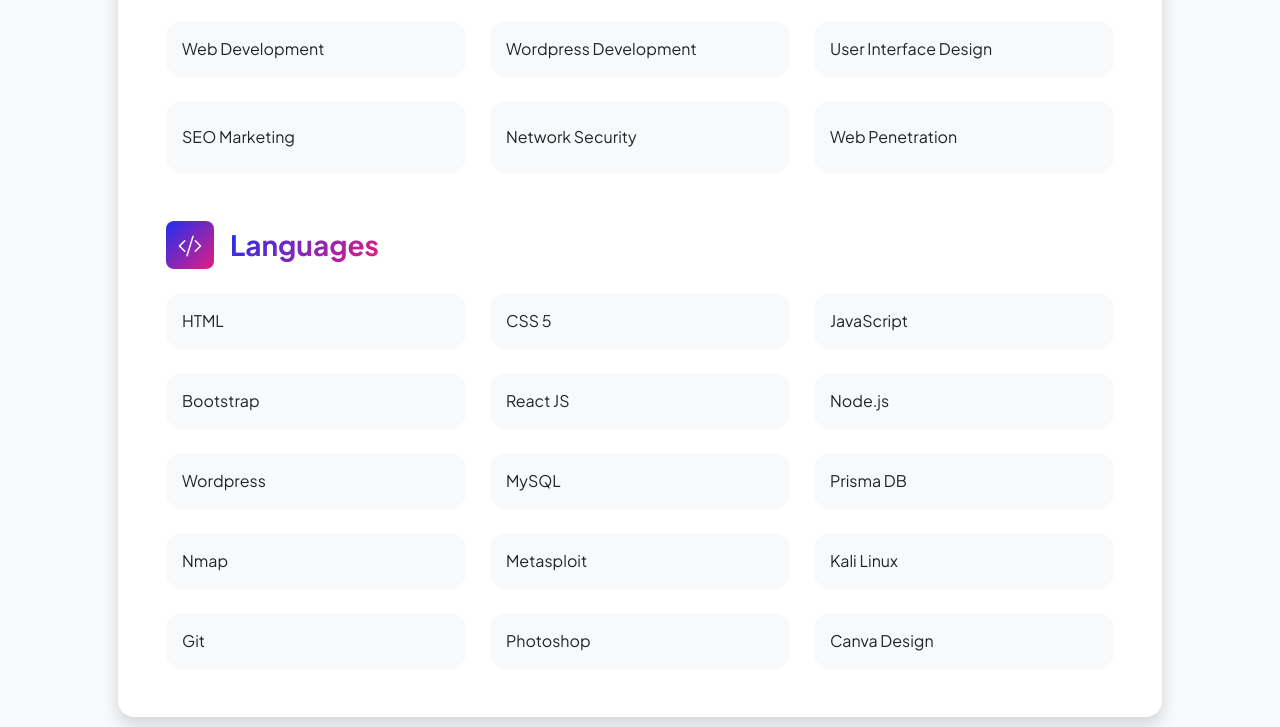
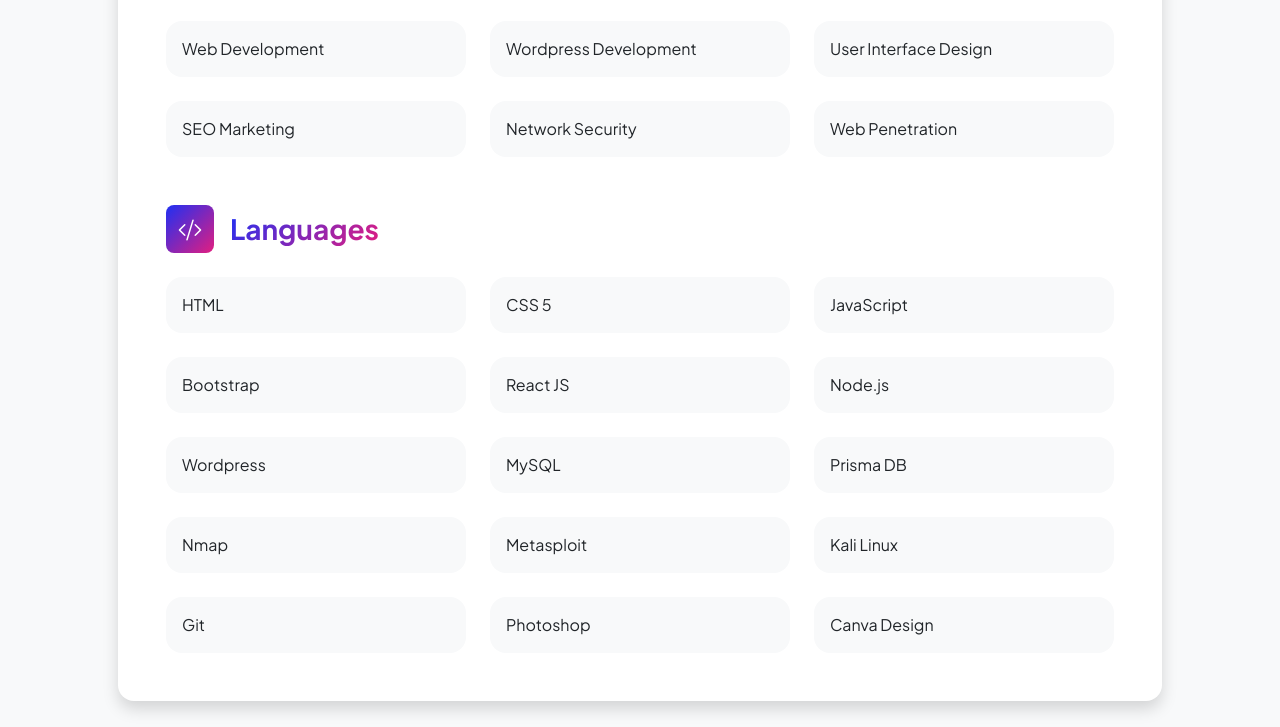
Before and after one commit to gokulKov/Gokul-Portfolio, a plain HTML site: page index.html in a window 1280 px wide. Shown: the part 1516-2243 px from the top of the page. Drawn offline with nearby package versions, Linux system fonts and the light colour scheme.

Commit message:
Update index.html

```diff
--- a/index.html
+++ b/index.html
@@ -203,8 +203,8 @@
                                                         <div class="col mb-4 mb-md-0"><div class="d-flex align-items-center bg-light rounded-4 p-3 h-100">Wordpress Development</div></div>
                                                         <div class="col"><div class="d-flex align-items-center bg-light rounded-4 p-3 h-100">User Interface Design</div></div>
                                                     </div>
-                                                    <div class="row row-cols-1 row-cols-md-3">
-                                                        <div class="col"><div class="d-flex align-items-center bg-light rounded-4 p-3 h-100">SEO Marketing</div></div><br><br><br>
+                                                     <div class="row row-cols-1 row-cols-md-3">
+                                                        <div class="col mb-4 mb-md-0"><div class="d-flex align-items-center bg-light rounded-4 p-3 h-100">SEO Marketing</div></div>
                                                         <div class="col mb-4 mb-md-0"><div class="d-flex align-items-center bg-light rounded-4 p-3 h-100">Network Security</div></div>
                                                         <div class="col mb-4 mb-md-0"><div class="d-flex align-items-center bg-light rounded-4 p-3 h-100">Web Penetration</div></div>
                                                     </div>
```
